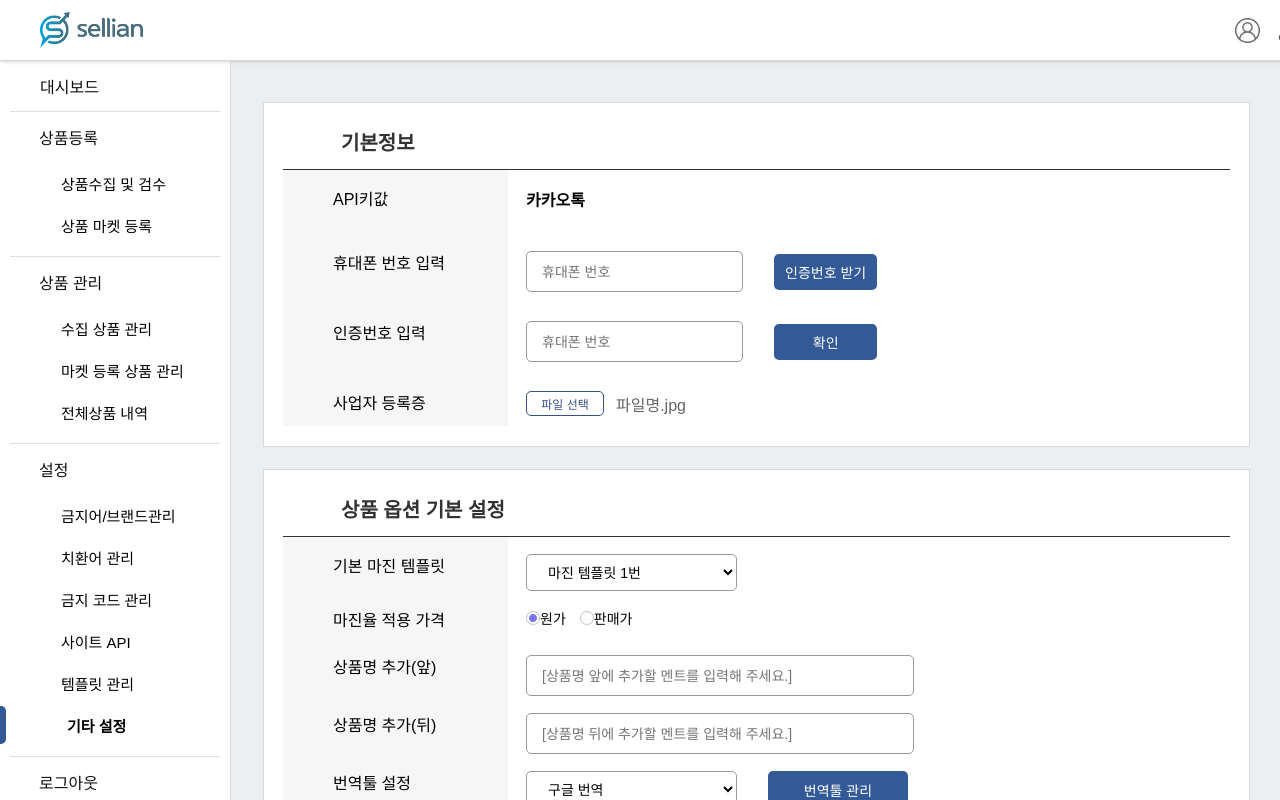
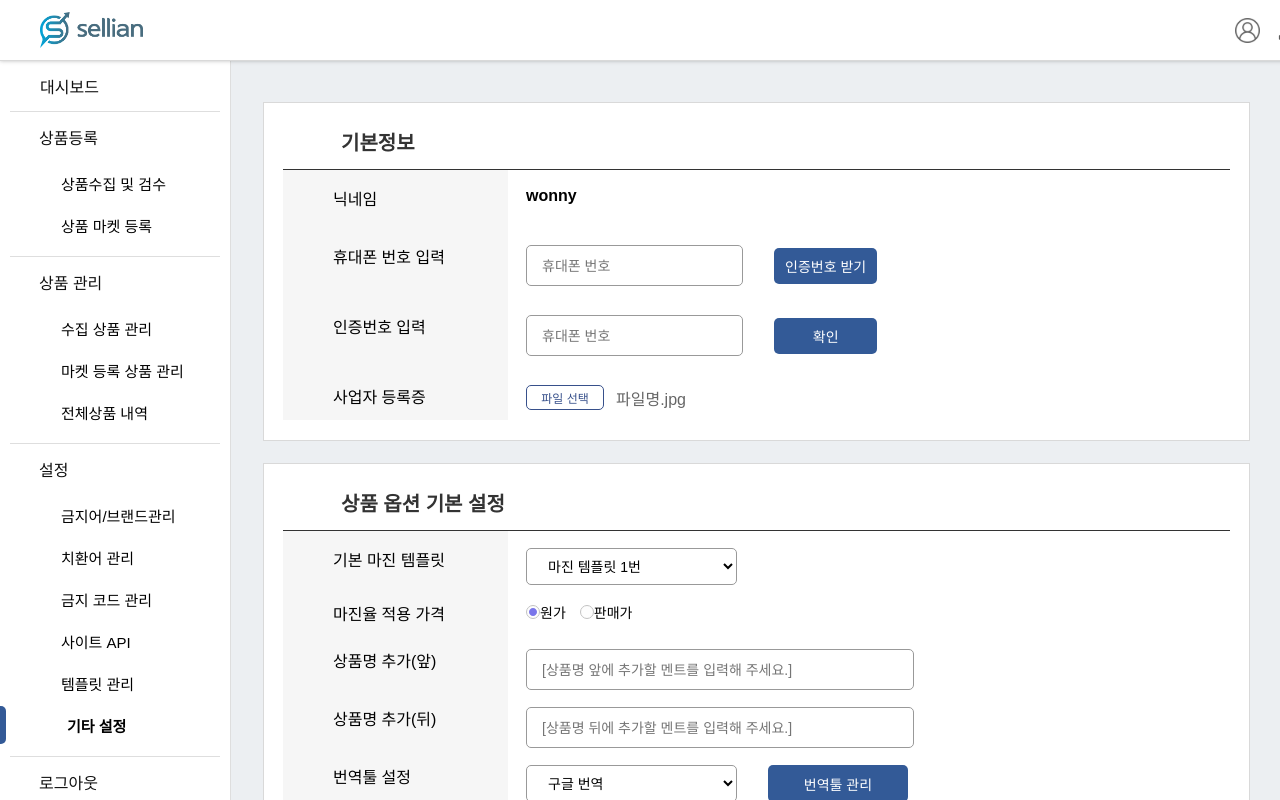
Before and after one commit to eejoy1212/selian-front, a React (Create React App) app: page /etc-setting in a window 1280 px wide. Shown: the top 800 px of the page. Built offline with nearby package versions, Linux system fonts and the light colour scheme; a web font is replaced by a local one.

Commit message:
설정변경 누르면 기타설정으로 이동

```diff
--- a/src/Layout/Dashboard.tsx
+++ b/src/Layout/Dashboard.tsx
@@ -40,7 +40,11 @@ export function Dashboard(props: IDashboardProps) {
             <ProfileLi>
               결제플랜: 베이직
             </ProfileLi>
-            <ProfileLi>
+            <ProfileLi
+            onClick={()=>{
+              navigate("/etc-setting")
+            }}
+            >
               설정변경
             </ProfileLi>
           </ProfileUl>
@@ -389,6 +393,9 @@ export function Dashboard(props: IDashboardProps) {
     </DashboardLayout>
   );
 }
+const GoEtcBtn=styled.button`
+
+`
 const SrcSelect=styled.select`
 
   background-color: #ffffff;
@@ -444,7 +451,7 @@ font-weight: 400;
 line-height: 24.2px;
 text-align: left;
 color: #666666;
-
+cursor: pointer;
 `
 const ProfileUl=styled.ul`
 list-style: none;
--- a/src/content/EtcSetting.tsx
+++ b/src/content/EtcSetting.tsx
@@ -93,14 +93,14 @@ export function EtcSetting (props: IEtcSettingProps) {
         <EtcSettingFormWrapper>
                 {/* 첫번째 줄 */}
 <EtcSettingFormRow>
-    <EtcSettingFormTitle>API키값</EtcSettingFormTitle>
+    <EtcSettingFormTitle>닉네임</EtcSettingFormTitle>
     <EtcSettingFormContentWrapper>
         <span
 
         style={{
             marginBottom:"23px"
         }}
-        >카카오톡</span>
+        >wonny</span>
 
     </EtcSettingFormContentWrapper>
 </EtcSettingFormRow>
```
